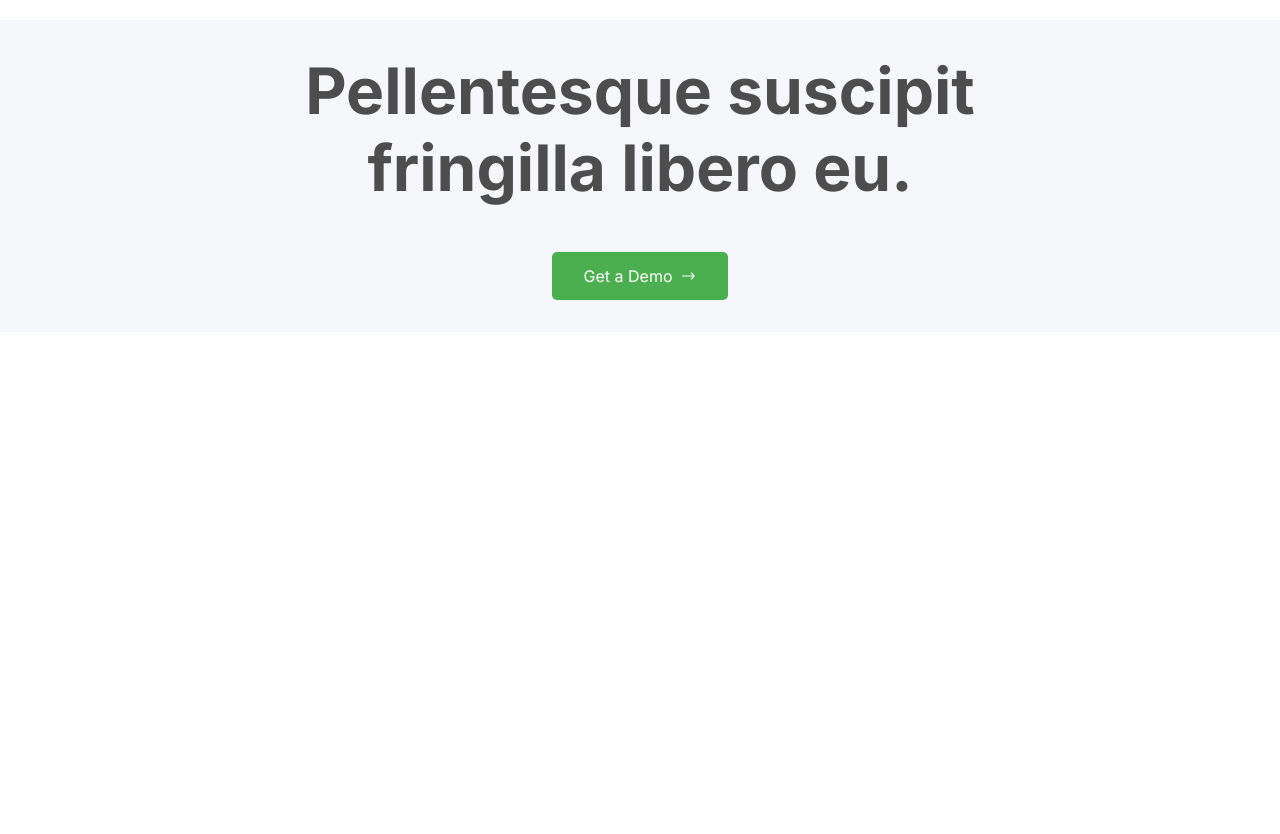
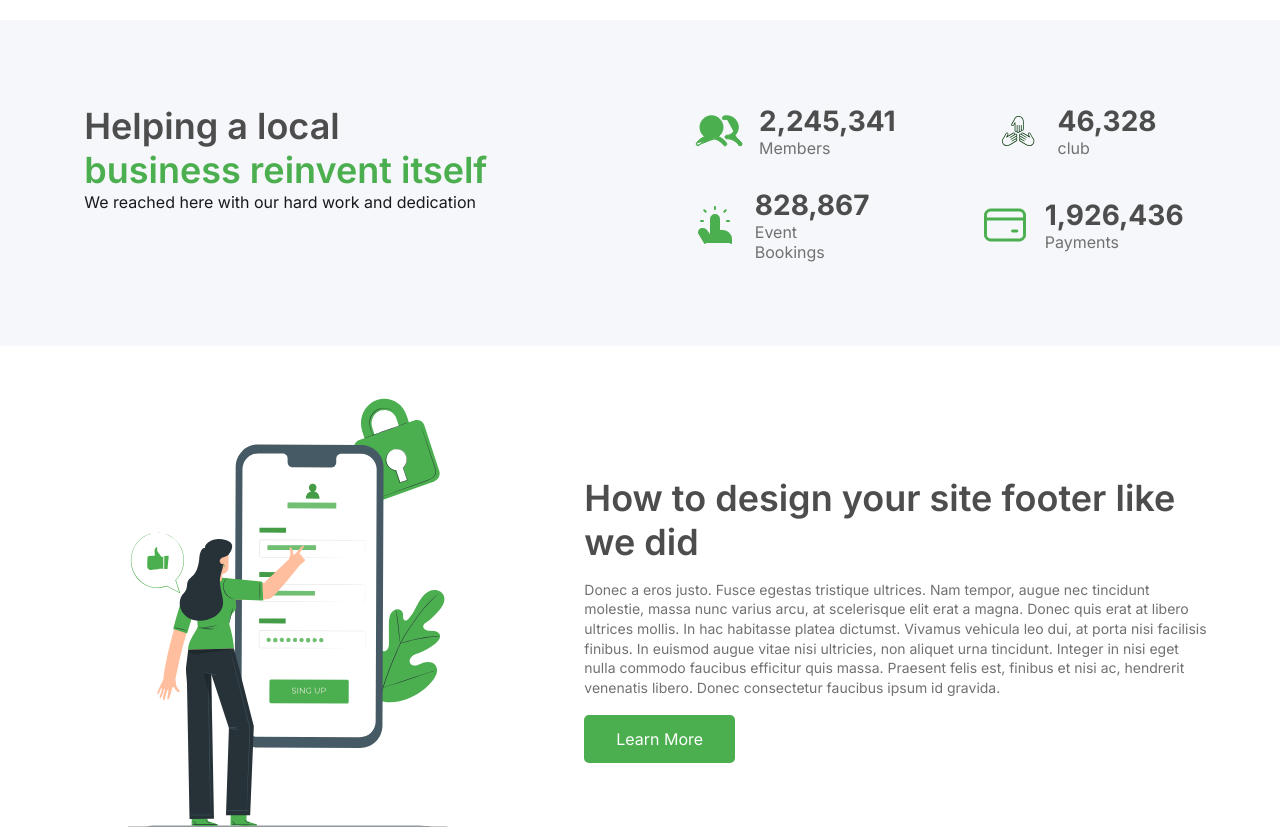
Before and after one commit to abdullahProfile/LandingPag, a website: page index.html in a window 1280 px wide. Shown: the part 1800-2634 px from the top of the page. Before the commit the page ends 2132 px from the top, so only its background shows below. Drawn offline with Linux system fonts and the light colour scheme.

Commit message:
stats section

```diff
--- a/index.html
+++ b/index.html
@@ -129,12 +129,74 @@
     </div>
   </section>
 
+  <section class="stats">
+    <div class="stats__container">
+      <div class="stats__intro">
+        <h3>Helping a local <br><span>business reinvent itself</span></h3>
+        <p>We reached here with our hard work and dedication</p>
+      </div>
+
+      <div class="stats__items">
+        <div class="stats__item">
+          <img src="./assets/icon/IconOne.svg" alt="icon">
+
+          <div class="stats__details">
+            <h4>2,245,341</h4>
+            <p>Members</p>
+          </div>
+        </div>
+
+        <div class="stats__item">
+          <img src="./assets/icon/IconThree.svg" alt="icon">
+
+          <div class="stats__details">
+            <h4>46,328</h4>
+            <p>club</p>
+          </div>
+        </div>
+
+        <div class="stats__item">
+          <img src="./assets/icon/IconFour.svg" alt="icon">
+
+          <div class="stats__details">
+            <h4>828,867</h4>
+            <p>Event Bookings</p>
+          </div>
+        </div>
+
+        <div class="stats__item">
+          <img src="./assets/icon/IconFive.svg" alt="icon">
+
+          <div class="stats__details">
+            <h4>1,926,436</h4>
+            <p>Payments</p>
+          </div>
+        </div>
+      </div>
+    </div>
+  </section>
+
+  <section class="article-section">
+    <div class="article-section__container article-section__two">
+      <div class="article-section__image-wrapper">
+        <img src="./assets/Images/imageTwo.svg" alt="image">
+      </div>
+
+      <div class="article-section__content">
+        <h2>How to design your site footer like <br> we did</h2>
+        <p>Donec a eros justo. Fusce egestas tristique ultrices. Nam tempor, augue nec tincidunt molestie, massa nunc varius arcu, at scelerisque elit erat a magna. Donec quis erat at libero ultrices mollis. In hac habitasse platea dictumst. Vivamus vehicula leo dui, at porta nisi facilisis finibus. In euismod augue vitae nisi ultricies, non aliquet urna tincidunt. Integer in nisi eget nulla commodo faucibus efficitur quis massa. Praesent felis est, finibus et nisi ac, hendrerit venenatis libero. Donec consectetur faucibus ipsum id gravida.</p>
+        <a href="#">Learn More</a>
+      </div>
+    </div>
+  </section>
+
   <section class="cta-section">
     <div class="cta-section__container">
       <h2>Pellentesque suscipit <br> fringilla libero eu.</h2>
       <a href="#">Get a Demo <span><img src="./assets/icon/Right.svg" alt="icon"></span></a>
     </div>
   </section>
+
   <script src="./script.js"></script>
 </body>
 </html>
--- a/styles/_article.scss
+++ b/styles/_article.scss
@@ -63,3 +63,7 @@
     gap: 30px;
   }
 }
+
+.article-section__two {
+  margin-top: 48px;
+}
--- /dev/null
+++ b/styles/_stats.scss
@@ -0,0 +1,61 @@
+.stats__container {
+  max-width: 1440px;
+  margin-inline: auto;
+  display: flex;
+  justify-content: space-around;
+  background-color: $primary-bg-color;
+  padding-block: 84px;
+
+  .stats__intro {
+
+    h3 {
+      font-size: $md-font-size;
+      color: $primary-color;
+      font-weight: 600;
+
+      span {
+        color: $secondary-color;
+      }
+    }
+
+    p {
+      color: #18191F;
+    }
+  }
+
+  .stats__items {
+    max-width: 540px;
+    display: flex;
+    flex-wrap: wrap;
+    justify-content: space-around;
+    gap: 30px 40px;
+
+    .stats__item {
+      display: flex;
+      gap: 16px;
+      align-items: center;
+      max-width: 180px;
+
+      .stats__details {
+        h4 {
+          font-size: $sm-font-size;
+          color: $primary-color;
+          font-weight: 700;
+        }
+
+        p {
+          color: $sm-font-color;
+        }
+      }
+    }
+  }
+
+  @media (max-width:992px) {
+    .stats__container {
+      flex-direction: column;
+      align-items: center;
+      text-align: center;
+      gap: 40px;
+    }
+  }
+}
--- a/styles/style.scss
+++ b/styles/style.scss
@@ -5,4 +5,5 @@
 @import 'clientSection';
 @import 'card';
 @import 'article';
+@import 'stats';
 @import 'cta';
```
Also changed, not shown: css/style.css.
